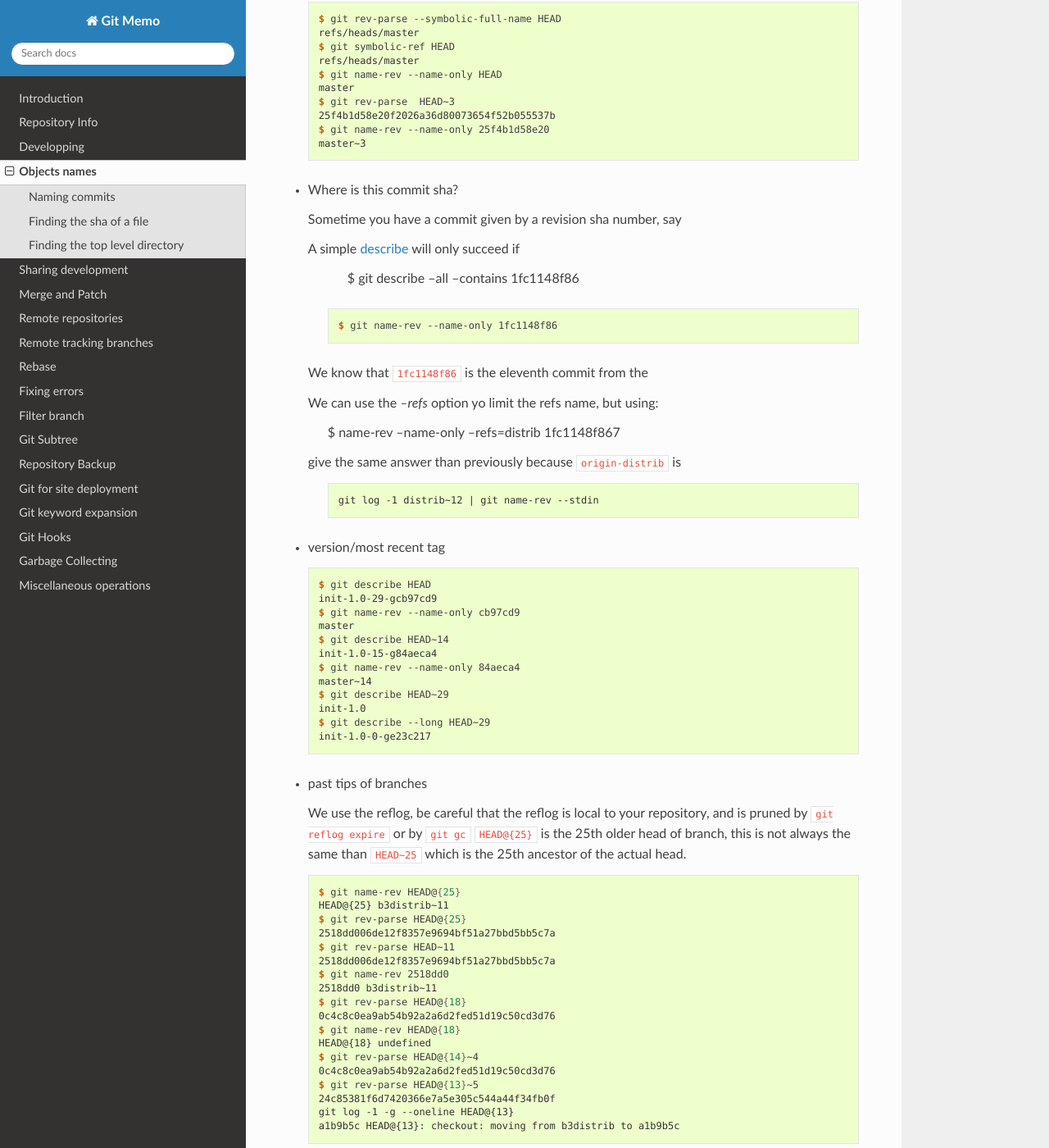
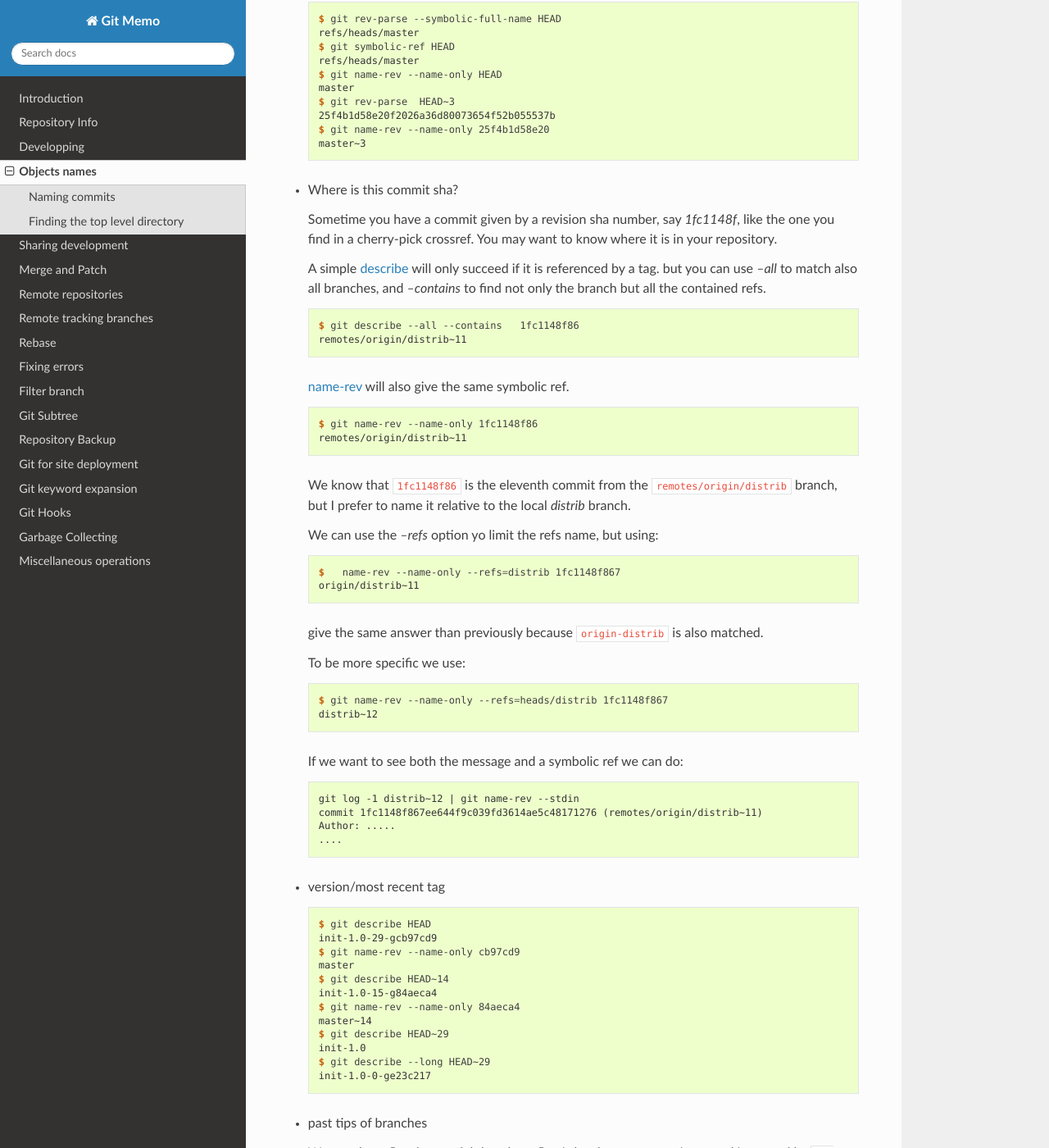
Before and after one commit to marczz/git-memo, a Sphinx documentation site: the page built from source/revparse.rst, in a window 1280 px wide and 1400 px high, scrolled down 585 px. Shown: the whole window at 82% size. Built offline with Sphinx 7.4.7 and the Read the Docs theme 2.0.0, drawn with Linux system fonts in a browser that asks for light colours; some of the changed text lies outside the part shown.

Commit message:
source/revparse.rst: added a paragraph to find a sha symbolic name.

```diff
--- a/source/revparse.rst
+++ b/source/revparse.rst
@@ -6,7 +6,10 @@ Objects names
 Naming commits
 --------------
 
-.. index:: pair;git;rev-parse
+.. index::
+   symbolic name
+   symbolic reference
+   single: git;rev-parse
 
 See :gitdoc:`git-rev-parse <git-rev-parse.html>`,
 :gitdoc:`gitrevisions(7) <gitrevisions.html>`,
@@ -18,57 +21,86 @@ See :gitdoc:`git-rev-parse <git-rev-parse.html>`,
 
     ::
 
-	$ pwd
-	/home/marc/bash/lib
-	$ git rev-parse  --is-inside-git-dir
-	false
-	$ git rev-parse  --is-inside-work-tree
-	true
-	$ git rev-parse --git-dir
-	/shared/home/marc/bash/.git
-	$ git rev-parse --show-cdup
-	../
-	$ git rev-parse --show-prefix
-	lib/
+        $ pwd
+        /home/marc/bash/lib
+        $ git rev-parse  --is-inside-git-dir
+        false
+        $ git rev-parse  --is-inside-work-tree
+        true
+        $ git rev-parse --git-dir
+        /shared/home/marc/bash/.git
+        $ git rev-parse --show-cdup
+        ../
+        $ git rev-parse --show-prefix
+        lib/
+
+.. index::
+   single: git; symbolic-ref
+   single: git; name-ref
 
 -   translating symbolic <-> sha
-
     ::
 
-	$ git rev-parse --symbolic-full-name HEAD
-	refs/heads/master
-	$ git symbolic-ref HEAD
-	refs/heads/master
-	$ git name-rev --name-only HEAD
-	master
-	$ git rev-parse  HEAD~3
-	25f4b1d58e20f2026a36d80073654f52b055537b
-	$ git name-rev --name-only 25f4b1d58e20
-	master~3
+        $ git rev-parse --symbolic-full-name HEAD
+        refs/heads/master
+        $ git symbolic-ref HEAD
+        refs/heads/master
+        $ git name-rev --name-only HEAD
+        master
+        $ git rev-parse  HEAD~3
+        25f4b1d58e20f2026a36d80073654f52b055537b
+        $ git name-rev --name-only 25f4b1d58e20
+        master~3
 
 -  Where is this commit sha?
 
    Sometime you have a commit given by a revision sha number, say
+   `1fc1148f`, like the one you find in a
+   cherry-pick crossref. You may want to know where it is in your
+   repository.
 
    A simple :gitdoc:`describe <git-describe.html>` will only succeed if
+   it is referenced by a tag.  but you can use *--all* to match also
+   all branches, and *--contains* to find not only the branch but all
+   the contained refs.
+   ::
 
        $ git describe --all --contains   1fc1148f86
+       remotes/origin/distrib~11
 
-    ::
+   :gitdoc:`name-rev <git-name-rev.html>` will also give the same
+   symbolic ref.
+   ::
 
        $ git name-rev --name-only 1fc1148f86
+       remotes/origin/distrib~11
 
    We know that ``1fc1148f86`` is the eleventh commit from the
+   ``remotes/origin/distrib`` branch, but I prefer to name it relative
+   to the local `distrib` branch.
 
    We can use the `--refs` option yo limit the refs name, but using:
+   ::
 
      $   name-rev --name-only --refs=distrib 1fc1148f867
+     origin/distrib~11
 
    give the same answer than previously because ``origin-distrib``  is
+   also matched.
 
-    ::
+   To be more specific we use:
+   ::
+
+       $ git name-rev --name-only --refs=heads/distrib 1fc1148f867
+       distrib~12
+
+   If we want to see both the message and a symbolic ref we can do:
+   ::
 
        git log -1 distrib~12 | git name-rev --stdin
+       commit 1fc1148f867ee644f9c039fd3614ae5c48171276 (remotes/origin/distrib~11)
+       Author: .....
+       ....
 
 .. index::
    pair:git;describe
@@ -77,18 +109,18 @@ See :gitdoc:`git-rev-parse <git-rev-parse.html>`,
 
     ::
 
-	$ git describe HEAD
-	init-1.0-29-gcb97cd9
-	$ git name-rev --name-only cb97cd9
-	master
-	$ git describe HEAD~14
-	init-1.0-15-g84aeca4
-	$ git name-rev --name-only 84aeca4
-	master~14
-	$ git describe HEAD~29
-	init-1.0
-	$ git describe --long HEAD~29
-	init-1.0-0-ge23c217
+        $ git describe HEAD
+        init-1.0-29-gcb97cd9
+        $ git name-rev --name-only cb97cd9
+        master
+        $ git describe HEAD~14
+        init-1.0-15-g84aeca4
+        $ git name-rev --name-only 84aeca4
+        master~14
+        $ git describe HEAD~29
+        init-1.0
+        $ git describe --long HEAD~29
+        init-1.0-0-ge23c217
 
 
 .. index::
@@ -103,24 +135,24 @@ See :gitdoc:`git-rev-parse <git-rev-parse.html>`,
     actual head.
     ::
 
-	$ git name-rev HEAD@{25}
-	HEAD@{25} b3distrib~11
-	$ git rev-parse HEAD@{25}
-	2518dd006de12f8357e9694bf51a27bbd5bb5c7a
-	$ git rev-parse HEAD~11
-	2518dd006de12f8357e9694bf51a27bbd5bb5c7a
-	$ git name-rev 2518dd0
-	2518dd0 b3distrib~11
-	$ git rev-parse HEAD@{18}
-	0c4c8c0ea9ab54b92a2a6d2fed51d19c50cd3d76
-	$ git name-rev HEAD@{18}
-	HEAD@{18} undefined
-	$ git rev-parse HEAD@{14}~4
-	0c4c8c0ea9ab54b92a2a6d2fed51d19c50cd3d76
-	$ git rev-parse HEAD@{13}~5
-	24c85381f6d7420366e7a5e305c544a44f34fb0f
-	git log -1 -g --oneline HEAD@{13}
-	a1b9b5c HEAD@{13}: checkout: moving from b3distrib to a1b9b5c
+        $ git name-rev HEAD@{25}
+        HEAD@{25} b3distrib~11
+        $ git rev-parse HEAD@{25}
+        2518dd006de12f8357e9694bf51a27bbd5bb5c7a
+        $ git rev-parse HEAD~11
+        2518dd006de12f8357e9694bf51a27bbd5bb5c7a
+        $ git name-rev 2518dd0
+        2518dd0 b3distrib~11
+        $ git rev-parse HEAD@{18}
+        0c4c8c0ea9ab54b92a2a6d2fed51d19c50cd3d76
+        $ git name-rev HEAD@{18}
+        HEAD@{18} undefined
+        $ git rev-parse HEAD@{14}~4
+        0c4c8c0ea9ab54b92a2a6d2fed51d19c50cd3d76
+        $ git rev-parse HEAD@{13}~5
+        24c85381f6d7420366e7a5e305c544a44f34fb0f
+        git log -1 -g --oneline HEAD@{13}
+        a1b9b5c HEAD@{13}: checkout: moving from b3distrib to a1b9b5c
 
     In the previous example The 13th ancestor from the ``HEAD`` is a
     checkout at the beginning of a rebase so ``HEAD@{14}`` is now
@@ -139,6 +171,7 @@ See :gitdoc:`git-rev-parse <git-rev-parse.html>`,
     single:git; hash-object
 
 
+.
 Finding the sha of a file
 -------------------------
 
```
